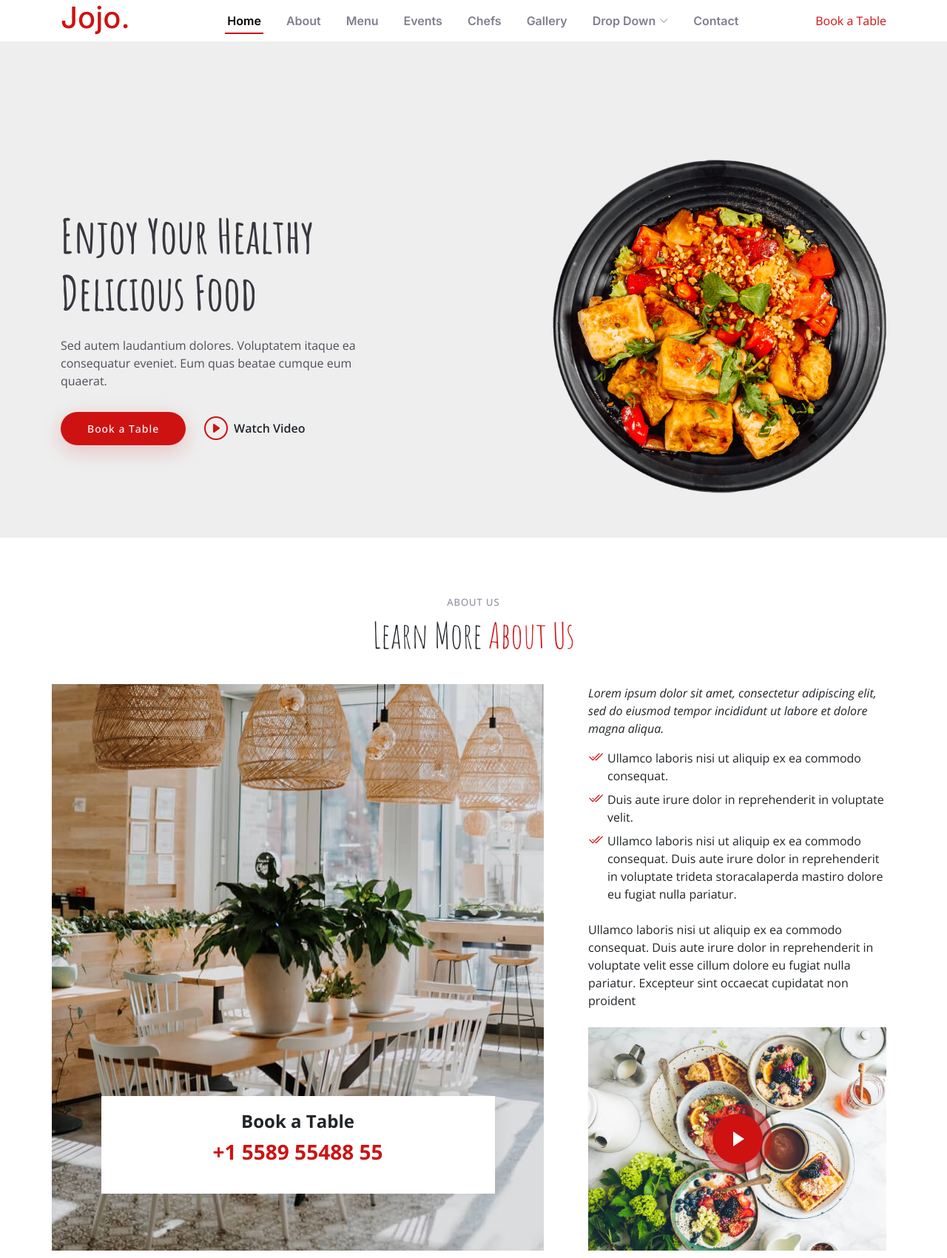
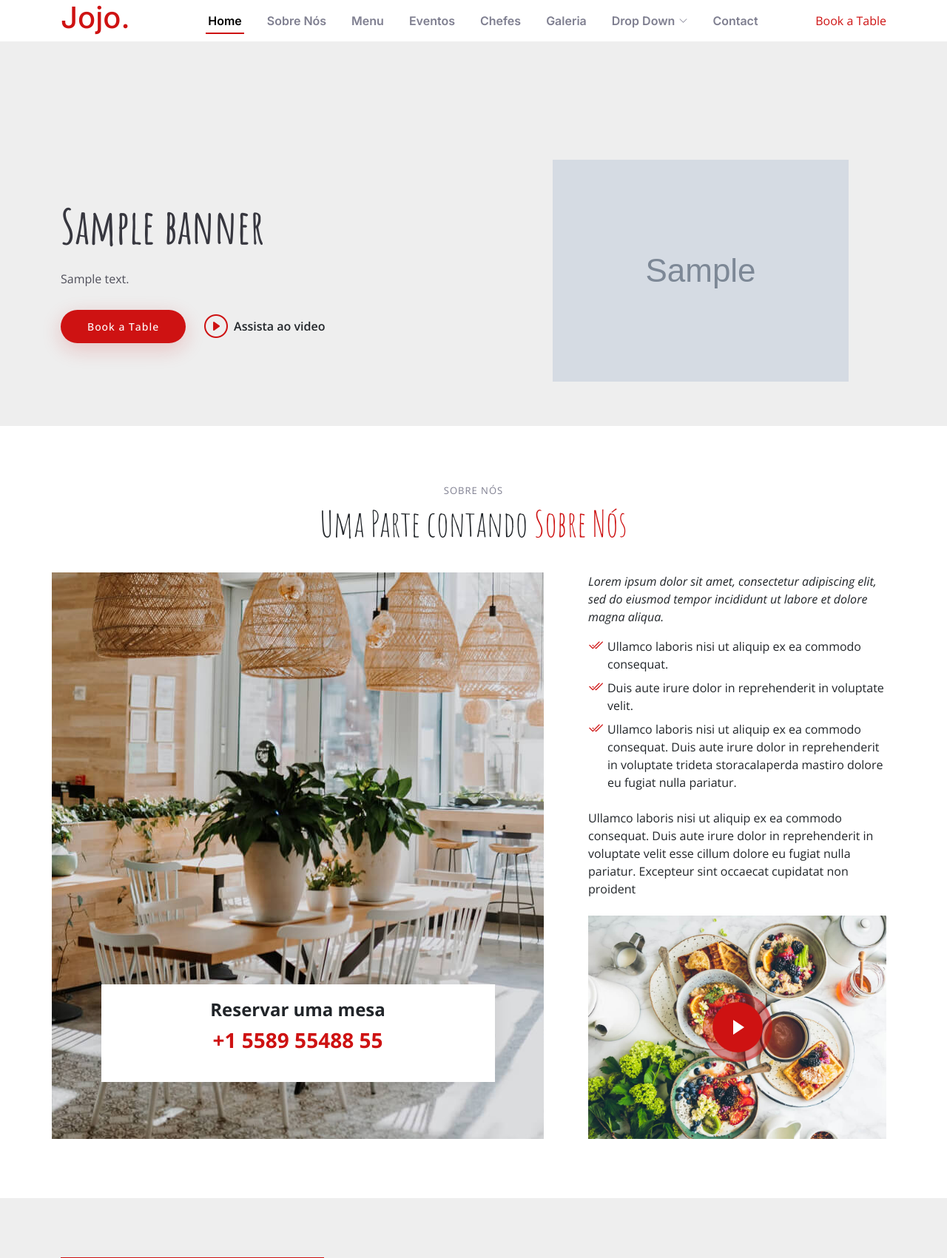
Before and after one commit to Jojovana/projetosite, a PHP site: page / in a window 1280 px wide. Shown: the top 1701 px of the page at 74% size. Run offline with PHP 8.4, Linux system fonts and the light colour scheme; tables that the repository leaves empty or names only in its code hold one stand-in row (values such as "Sample post"); grey boxes marked "Sample" are stand-in pictures.

Commit message:
implementando bd no site

```diff
--- a/banner.php
+++ b/banner.php
@@ -1,19 +1,44 @@
-  <!-- ======= banner/ prato de comida ======= -->
+<?php
+
+$listarcliente = listarTodosRegistros();
+if ($listarcliente == 'Vazio') {
+  echo '<h6 class="text-center mt-5 p-3 bg-danger text-white"> Nenhum registro cadastrado no banco de dados! </h6>';
+} else {
+  foreach($listarcliente as $itemRetornoLista) {
+    $idbanner = $itemRetornoLista->idbanner;
+    $img = $itemRetornoLista->img;
+    $titulo = $itemRetornoLista->titulo;
+    $descricao = $itemRetornoLista->descricao;
+    $video = $itemRetornoLista->video;
+    $cadastro = $itemRetornoLista->cadastro;
+    $alteracao = $itemRetornoLista->alteracao;
+    $ativo = $itemRetornoLista->ativo;
+  }
+}
+
+?>
+
 
 
 <section id="hero" class="hero d-flex align-items-center section-bg">
   <div class="container">
     <div class="row justify-content-between gy-5">
-        <div class="col-lg-5 order-2 order-lg-1 d-flex flex-column justify-content-center align-items-center align-items-lg-start text-center text-lg-start">
-          <h2 data-aos="fade-up">Enjoy Your Healthy<br>Delicious Food</h2>
-          <p data-aos="fade-up" data-aos-delay="100">Sed autem laudantium dolores. Voluptatem itaque ea consequatur eveniet. Eum quas beatae cumque eum quaerat.</p>
+      <div
+        class="col-lg-5 order-2 order-lg-1 d-flex flex-column justify-content-center align-items-center align-items-lg-start text-center text-lg-start">
+        <h2 data-aos="fade-up">
+          <?php echo $titulo; ?>
+        </h2>
+        <p data-aos="fade-up" data-aos-delay="100">
+          <?php echo $descricao; ?>
+        </p>
         <div class="d-flex" data-aos="fade-up" data-aos-delay="200">
           <a href="#book-a-table" class="btn-book-a-table">Book a Table</a>
-            <a href="https://www.youtube.com/watch?v=LXb3EKWsInQ" class="glightbox btn-watch-video d-flex align-items-center"><i class="bi bi-play-circle"></i><span>Watch Video</span></a>
+          <a href="<?php echo $video; ?>" class="glightbox btn-watch-video d-flex align-items-center"><i
+              class="bi bi-play-circle"></i><span>Assista ao video</span></a>
         </div>
       </div>
       <div class="col-lg-5 order-1 order-lg-2 text-center text-lg-start">
-          <img src="assets/img/hero-img.png" class="img-fluid" alt="" data-aos="zoom-out" data-aos-delay="300">
+        <img src="<?php echo $img; ?>" class="img-fluid" alt="" data-aos="zoom-out" data-aos-delay="300">
       </div>
     </div>
   </div>
--- /dev/null
+++ b/config/conexao.php
@@ -0,0 +1,12 @@
+<?php
+function conectar() {
+    try {
+        $conn = new PDO('mysql:host=' . HOST . '; charset=utf8mb4; dbname=' . DBNAME, USER, PASS);
+//        $conn->setAttribute(PDO::ATTR_ERRMODE, PDO::ERRMODE_EXCEPTION);
+        $conn->setAttribute (PDO::MYSQL_ATTR_USE_BUFFERED_QUERY, true);
+    } catch (PDOException $e) {
+        echo "Erro ao conectar ao banco de dados" . $e->getMessage();
+        die();
+    }
+    return $conn;
+}
--- /dev/null
+++ b/func/funcoes.php
@@ -0,0 +1,46 @@
+<?php
+function listarRegistroDoisParametro($tabela, $campos, $idcampo, $idparametro, $idCampo2, $idparametro2, $ativo)
+{
+    $conn = conectar();
+    try {
+        if (is_numeric($idparametro)) {
+            $conn->beginTransaction();
+            $sqlLista = $conn->prepare("SELECT $campos "
+                . "FROM $tabela "
+                . "WHERE $idcampo = ? AND $idCampo2 = ? AND ativo = '$ativo' ");
+            $sqlLista->bindValue(1, $idparametro, PDO::PARAM_INT);
+            $sqlLista->bindValue(2, $idparametro2, PDO::PARAM_STR);
+            $sqlLista->execute();
+            if ($sqlLista->rowCount() > 0) {
+                return $sqlLista->fetchAll(PDO::FETCH_OBJ);
+            } else {
+                return 'Vazio';
+            };
+        } else {
+            return 'Variável Não é aceita!';
+        }
+    } catch
+    (PDOException $e) {
+        echo 'Exception -> ';
+        return ($e->getMessage());
+        $conn->rollback();
+    };
+    $conn = null;
+}
+
+function listarTodosRegistros(){
+    $conn = conectar();
+    try {
+        $sqlLista = $conn->prepare("SELECT idbanner, img, titulo, descricao, video, cadastro, alteracao, ativo FROM banner b");
+        $sqlLista->execute();
+        if ($sqlLista->rowCount() > 0) {
+            return $sqlLista->fetchAll(PDO::FETCH_OBJ);
+        } else {
+            return 'Vazio';
+        };
+    }catch
+    (PDOException $e) {
+        return ($e->getMessage());
+    };
+    $conn = null;
+}
--- a/home.php
+++ b/home.php
@@ -11,11 +11,11 @@
 <nav id="navbar" class="navbar">
   <ul>
     <li><a href="#hero">Home</a></li>
-    <li><a href="#about">About</a></li>
+    <li><a href="#about">Sobre Nós</a></li>
     <li><a href="#menu">Menu</a></li>
-    <li><a href="#events">Events</a></li>
-    <li><a href="#chefs">Chefs</a></li>
-    <li><a href="#gallery">Gallery</a></li>
+    <li><a href="#events">Eventos</a></li>
+    <li><a href="#chefs">Chefes</a></li>
+    <li><a href="#gallery">Galeria</a></li>
     <li class="dropdown"><a href="#"><span>Drop Down</span> <i class="bi bi-chevron-down dropdown-indicator"></i></a>
       <ul>
         <li><a href="#">Drop Down 1</a></li>
--- a/index.php
+++ b/index.php
@@ -5,7 +5,7 @@
   <meta charset="utf-8">
   <meta content="width=device-width, initial-scale=1.0" name="viewport">
 
-  <title>Yummy Bootstrap Template - Index</title>
+  <title>Jojo.restaurante</title>
   <meta content="" name="description">
   <meta content="" name="keywords">
 
@@ -35,6 +35,17 @@
   * Author: BootstrapMade.com
   * License: https://bootstrapmade.com/license/
   ======================================================== -->
+
+<?php
+
+include_once '.\config\conexao.php';
+
+include_once '.\config\constantes.php';
+
+include_once '.\func\funcoes.php';
+
+?>
+
 </head>
 
 <body>
@@ -42,8 +53,9 @@
 <?php include_once "home.php"?>
 
 
+<?php include_once "banner.php"?>
 
-<?php include_once "banner.php"?>
+
 
   <main id="main">
 
@@ -66,7 +78,6 @@
   <?php include_once "galeria.php"?>
 
   <?php include_once "endereco.php"?>
-
 
   </main>
 
--- a/sobreaempresa.php
+++ b/sobreaempresa.php
@@ -4,14 +4,14 @@
       <div class="container" data-aos="fade-up">
 
         <div class="section-header">
-          <h2>About Us</h2>
-          <p>Learn More <span>About Us</span></p>
+          <h2>Sobre Nós</h2>
+          <p>Uma Parte contando <span>Sobre Nós</span></p>
         </div>
 
         <div class="row gy-4">
           <div class="col-lg-7 position-relative about-img" style="background-image: url(assets/img/about.jpg) ;" data-aos="fade-up" data-aos-delay="150">
             <div class="call-us position-absolute">
-              <h4>Book a Table</h4>
+              <h4>Reservar uma mesa</h4>
               <p>+1 5589 55488 55</p>
             </div>
           </div>
```
Also changed, not shown: config/constantes.php (added, +30 -0 lines). Lines whose indentation alone changed are shown as unchanged.
